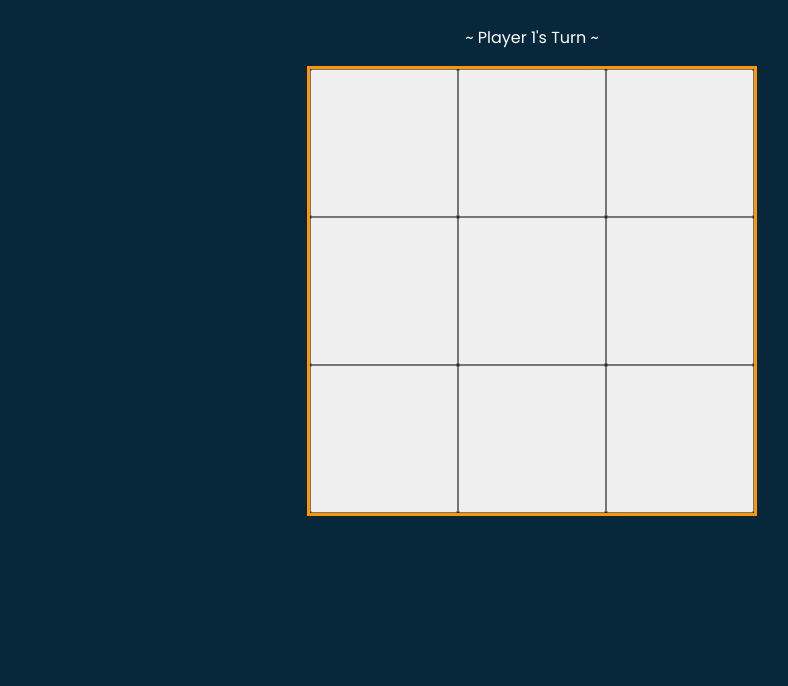
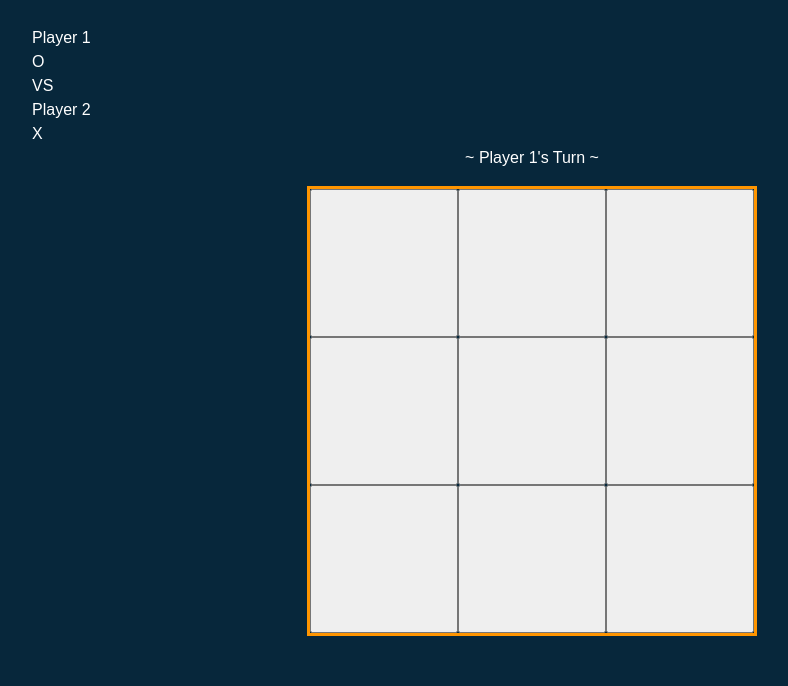
Before and after one commit to jonichi16/odin-tic-tac-toe, a website: page index.html in a window 1280 px wide. Shown: the part 114-800 px from the top of the page, without its empty margins (108-896 px from the left). Drawn offline with Linux system fonts and the light colour scheme.

Commit message:
feat: Add subtitle

```diff
--- a/index.html
+++ b/index.html
@@ -10,8 +10,7 @@
   <link rel="stylesheet" href="src/stylesheets/styles.css">
   <link rel="preconnect" href="https://fonts.googleapis.com">
   <link rel="preconnect" href="https://fonts.gstatic.com" crossorigin>
-  <link href="https://fonts.googleapis.com/css2?family=Poppins:wght@400;700&display=swap" rel="stylesheet">
-  <script src="src/javascript/script.js" defer></script>
+  <link href="https://fonts.googleapis.com/css2?family=Roboto:wght@400;700&display=swap" rel="stylesheet">
   <title>Tic Tac Toe</title>
 </head>
 
@@ -21,6 +20,19 @@
   </header>
   <main>
     <div class="container relative">
+      <div class="subtitle">
+        <div class="player">
+          <h2>Player 1</h2>
+          <p>O</p>
+        </div>
+        <div>
+          <p>VS</p>
+        </div>
+        <div class="player">
+          <h2>Player 2</h2>
+          <p>X</p>
+        </div>
+      </div>
       <div class="current-player"></div>
       <div class="board">
         <button aria-label="Upper left square" id="cell-0" class="board-cell" data-cell="0"></button>
@@ -39,6 +51,7 @@
       </div>
     </div>
   </main>
+  <script src="src/javascript/script.js"></script>
 </body>
 
 </html>
```
